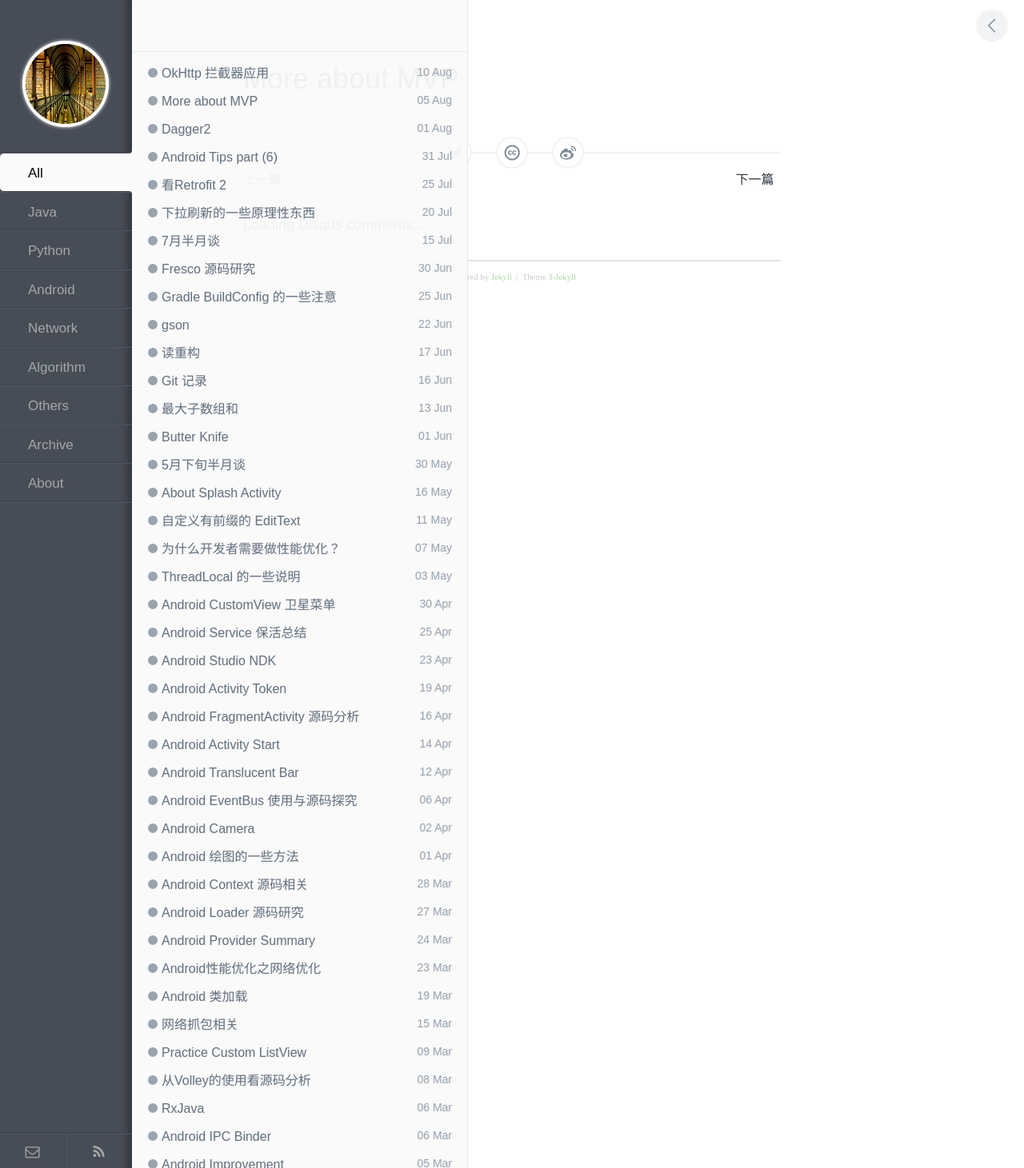
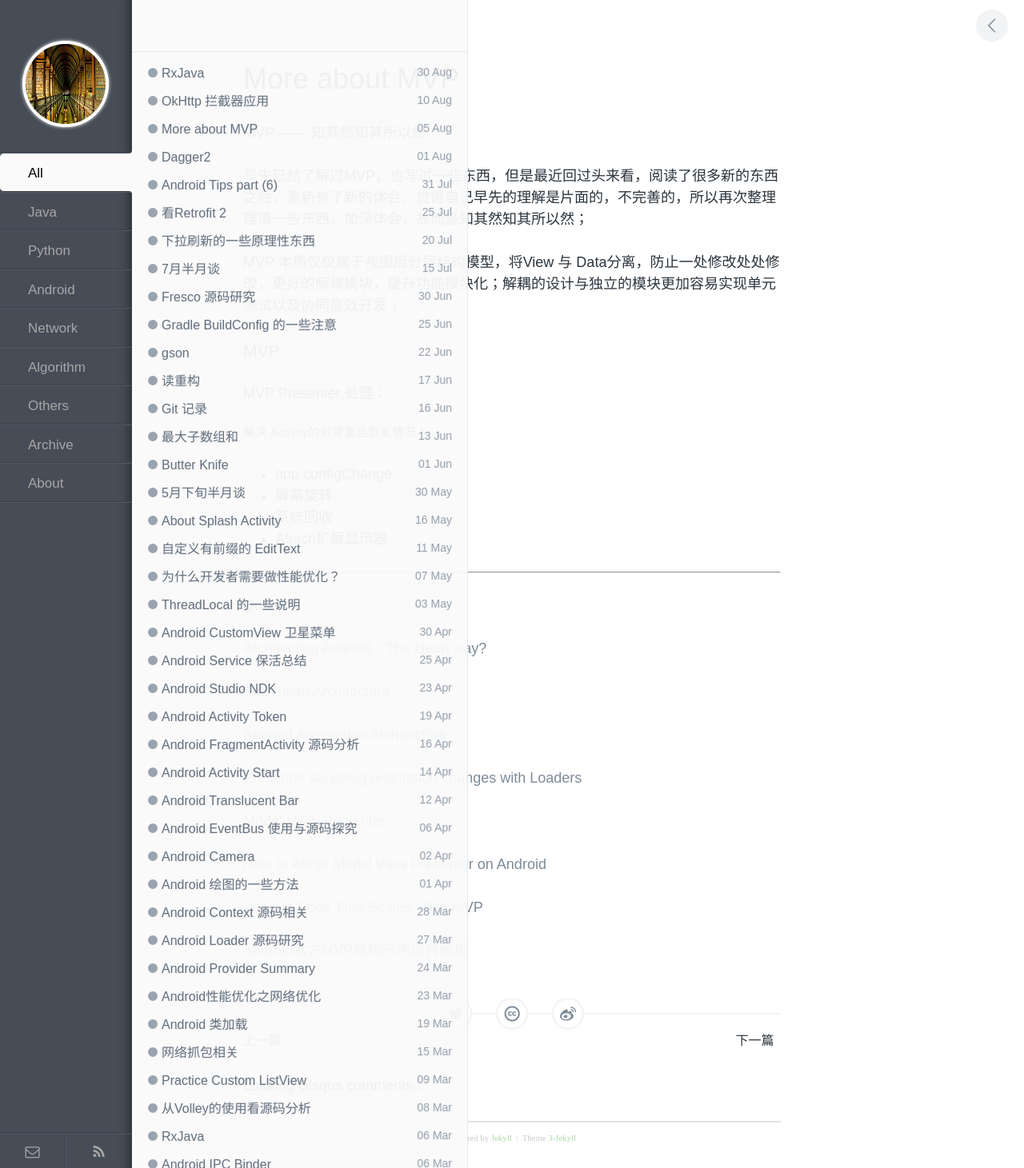
Before and after one commit to enlipan/enlipan.github.io, a Jekyll site: the page built from _posts/2016-08-05-more-about-mvp.md, in a window 1280 px wide. Shown: the whole page at 80% size. Built offline with Jekyll 4.4.1, drawn with Linux system fonts in a browser that asks for light colours; nearby versions of some CDN libraries; comment, search, counter and statistics services are not loaded.

Commit message:
post page more mvp

```diff
--- a/_posts/2016-08-05-more-about-mvp.md
+++ b/_posts/2016-08-05-more-about-mvp.md
@@ -3,3 +3,57 @@ layout: post
 title:  More about MVP
 category: android
 ---
+
+MVP —— 知其然知其所以然
+
+早先已然了解过MVP，也写过一些东西，但是最近回过头来看，阅读了很多新的东西之后，重新有了新的体会，觉得自己早先的理解是片面的，不完善的，所以再次整理理清一些东西，加深体会，故而是知其然知其所以然；
+
+MVP 本质仅仅属于视图层分层结构模型，将View 与 Data分离，防止一处修改处处修改，更好的解耦模块，提升功能模块化；解耦的设计与独立的模块更加容易实现单元测试以及协同高效开发；
+
+###  MVP
+
+
+
+
+
+####  MVP Presenter 处理：
+
+
+#####  解决 Activity的异常重启恢复情况：
+
+* app configChange
+* 屏幕旋转
+* 系统回收
+* Attach扩展显示器
+
+
+
+
+
+
+
+
+
+
+
+
+
+---
+
+Quote：
+
+[Architecting Android…The clean way?](http://fernandocejas.com/2014/09/03/architecting-android-the-clean-way/)
+
+[The Clean Architecture](https://8thlight.com/blog/uncle-bob/2012/08/13/the-clean-architecture.html)
+
+[Android Application Architecture](https://labs.ribot.co.uk/android-application-architecture-8b6e34acda65#.9qla1x5h3)
+
+[Presenter surviving orientation changes with Loaders](https://medium.com/@czyrux/presenter-surviving-orientation-changes-with-loaders-6da6d86ffbbf#.6jdmawbf9)
+
+[Model-View-Presenter](http://hannesdorfmann.com/mosby/mvp/)
+
+[How to Adopt Model View Presenter on Android](http://code.tutsplus.com/tutorials/how-to-adopt-model-view-presenter-on-android--cms-26206)
+
+[Android Code That Scales, With MVP](http://engineering.remind.com/android-code-that-scales/)
+
+[Android官方MVP架构示例项目解析](http://mp.weixin.qq.com/s?__biz=MzA3ODg4MDk0Ng==&mid=403539764&idx=1&sn=d30d89e6848a8e13d4da0f5639100e5f&scene=0#wechat_redirect)
```
Also changed, not shown: _posts/2016-08-30-rxjava-intro.md (added, +5 -0 lines).
